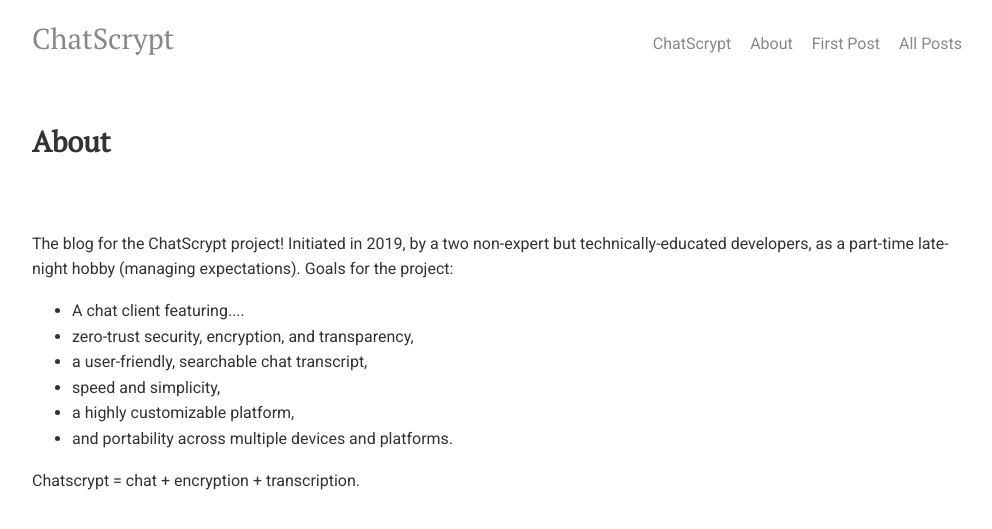
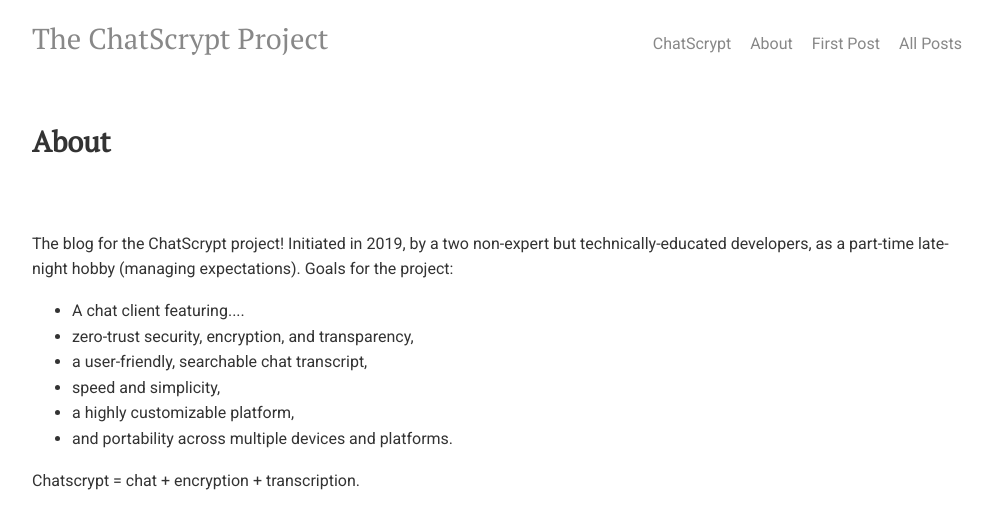
Before and after one commit to chatscrypt/chatscrypt.github.io, a Jekyll site: the page built from about/index.html, in a window 1280 px wide. Shown: the top 529 px of the page, without its empty margins (143-1135 px from the left). Built offline with Jekyll 4.4.1, drawn with Linux system fonts in a browser that asks for light colours; comment, search, counter and statistics services are not loaded.

Commit message:
Update page.html

```diff
--- a/_layouts/page.html
+++ b/_layouts/page.html
@@ -2,9 +2,9 @@
 <html>
 	<head>
 		{% if page.title %}
-			<title>{{ page.title }} | ChatScrypt</title>
+			<title>{{ page.title }} | The ChatScrypt Project</title>
 		{% else %}
-			<title>ChatScrypt</title>
+			<title>The ChatScrypt Project</title>
 		{% endif %}
 		<!-- link to main stylesheet -->
 		<link rel="stylesheet" type="text/css" href="/css/main.css">
@@ -16,7 +16,7 @@
 	<body>
 	<div class="site-header">
 		<div class="site-header-title">
-			<a href="/">ChatScrypt</a></li>
+			<a href="/">The ChatScrypt Project</a></li>
 		</div>
 
 		<div class="site-header-nav">
```
